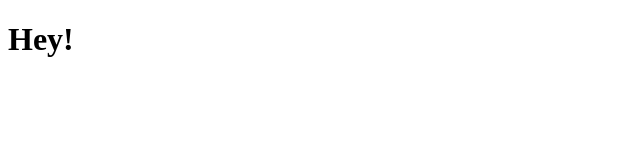
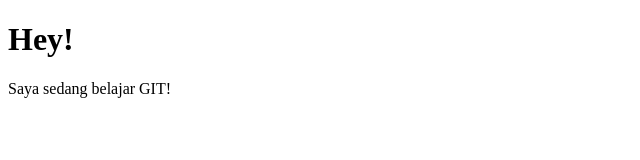
Before and after one commit to gendrodwi/belajarhtml, a website: page index.html in a window 1280 px wide. Shown: the whole page, without its empty margins (0-640 px from the left). Drawn offline with Linux system fonts and the light colour scheme.

Commit message:
core: initialize project

```diff
--- a/index.html
+++ b/index.html
@@ -7,5 +7,6 @@
   </head>
   <body>
     <h1>Hey!</h1>
+    <p>Saya sedang belajar GIT!</p>
   </body>
 </html>
```
Also changed, not shown: package.json (added, +12 -0 lines).
